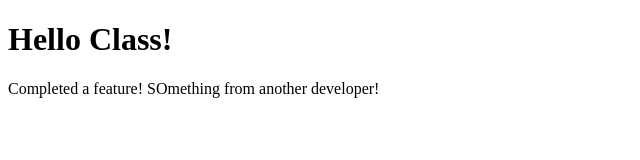
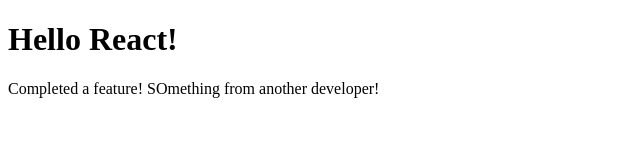
Before and after one commit to kalikd/ead_spring25_e, a plain HTML site: page index.html in a window 1280 px wide. Shown: the full height of the page, 0-640 px from the left. Drawn offline with Linux system fonts and the light colour scheme.

Commit message:
Update index.html

```diff
--- a/index.html
+++ b/index.html
@@ -6,7 +6,7 @@
     <title>Git Intro</title>
 </head>
 <body>
-    <h1>Hello Class!</h1>
+    <h1 id='heading1'>Hello React!</h1>
     <span>Completed a feature!</span>
     <span>SOmething from another developer!</span>
 </body>
```
